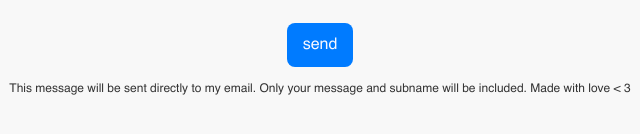
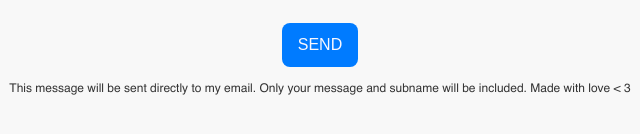
Before and after one commit to jeffersonyabut/Anonmsg, a plain HTML site: page index.html in a window 1280 px wide. Shown: the part 444-578 px from the top of the page, 330-970 px from the left. Drawn offline with Linux system fonts and the light colour scheme.

Commit message:
ui/ux added2

```diff
--- a/index.html
+++ b/index.html
@@ -47,7 +47,7 @@
             border-radius: 8px;
           "
         >
-          send
+          SEND
         </button>
       </form>
       <p style="font-size: 12px; margin-top: 16px; width: 60%">
--- a/style.css
+++ b/style.css
@@ -108,8 +108,6 @@ footer {
 
 button {
   cursor: pointer;
-  font-family: "Helvetica";
-  background-color: transparent;
 }
 
 textarea:focus {
```
